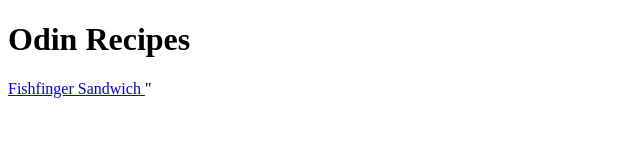
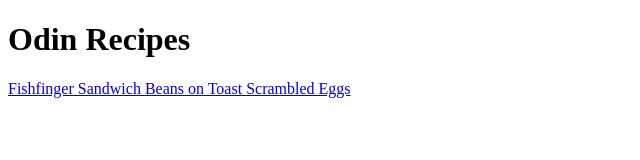
Before and after one commit to arcm84/odin-recipes, a plain HTML site: page index.html in a window 1280 px wide. Shown: the whole page, without its empty margins (0-640 px from the left). Drawn offline with Linux system fonts and the light colour scheme.

Commit message:
Added links to index.html

```diff
--- a/index.html
+++ b/index.html
@@ -12,6 +12,14 @@
 
     <a href="recipes/fishfinger_sandwich.html">
         Fishfinger Sandwich
-    </a>"
+    </a>
+
+    <a href="recipes/beans_on_toast.html">
+        Beans on Toast
+    </a>
+
+    <a href="scrambled_eggs.html">
+        Scrambled Eggs
+    </a>
 </body>
 </html>
```
